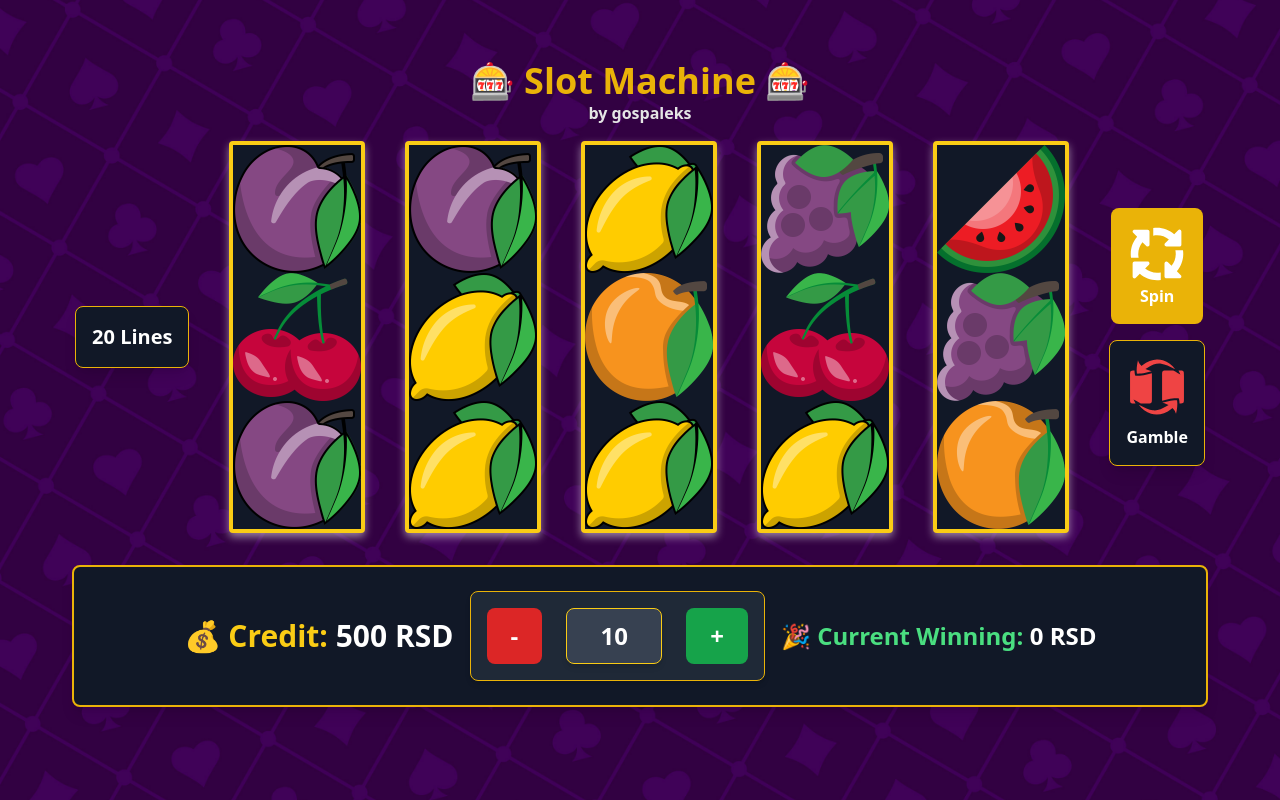
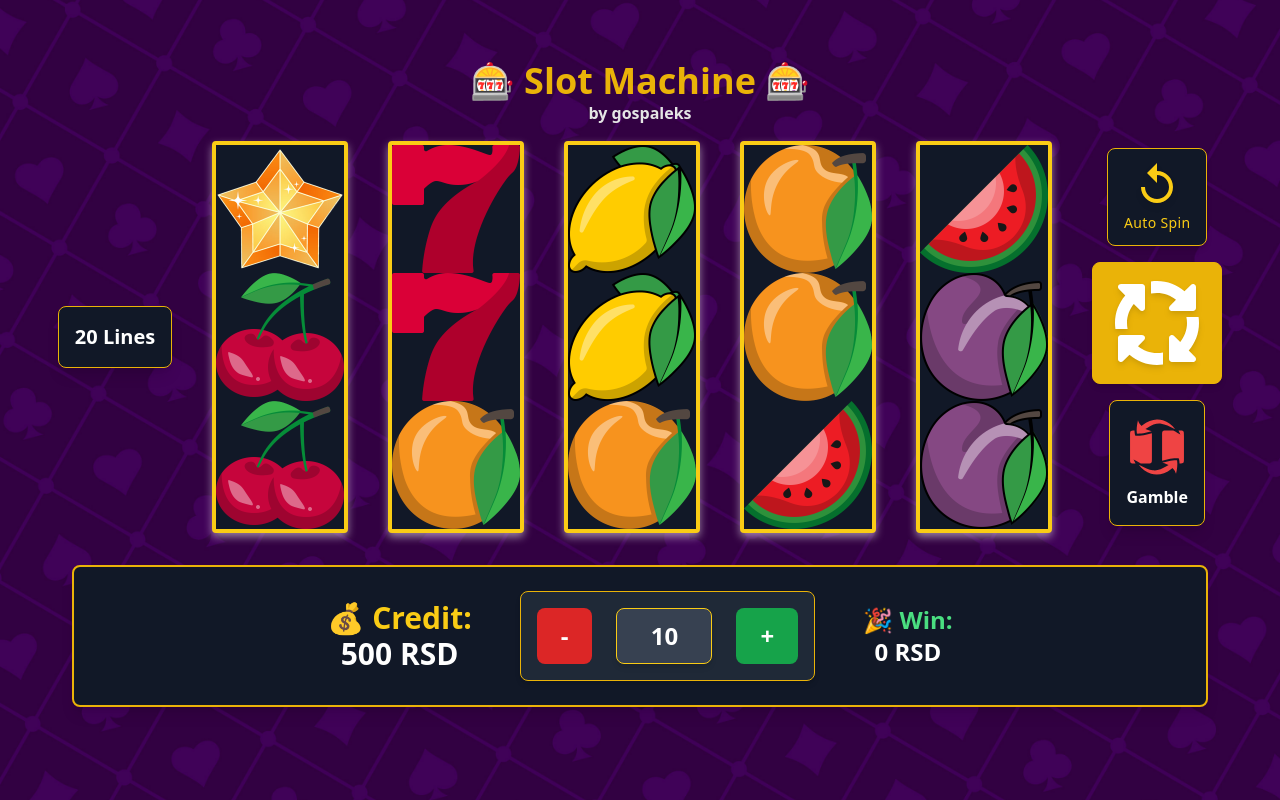
Before and after one commit to gospaleks/slot-game, a React (Vite) app: page / in a window 1280 px wide. Built offline with nearby package versions, Linux system fonts and the light colour scheme; no server answers.

Commit message:
Fruit generator changed a lot!!! Auto spin button added. Added Star symbol

```diff
--- a/src/App.tsx
+++ b/src/App.tsx
@@ -1,5 +1,6 @@
 import { FaArrowsSpin } from "react-icons/fa6";
 import { GiCardExchange } from "react-icons/gi";
+import { MdOutlineReplay } from "react-icons/md";
 import { useSlots } from "./context";
 import Slots from "./components/Slots";
 import { useEffect, useState } from "react";
@@ -10,6 +11,7 @@ import Gambling from "./components/Gambling";
 const App = () => {
   const { handleSpin, currentWinning } = useSlots();
   const [isGambling, setIsGambling] = useState(false);
+  const [isAutoSpinning, setIsAutoSpinning] = useState(false);
 
   // Dodajemo event listener za space key
   useEffect(() => {
@@ -30,6 +32,17 @@ const App = () => {
     };
   }, [handleSpin, isGambling]);
 
+  // Auto spin effect
+  useEffect(() => {
+    if (isAutoSpinning) {
+      const interval = setInterval(() => {
+        handleSpin();
+      }, 1000);
+
+      return () => clearInterval(interval);
+    }
+  }, [isAutoSpinning, handleSpin]);
+
   return (
     <div className="flex h-screen flex-col items-center justify-center">
       <div className="container mx-auto p-10">
@@ -43,16 +56,27 @@ const App = () => {
           <Slots />
           <div className="flex flex-col items-center justify-center gap-4">
             <button
+              onClick={() => setIsAutoSpinning(!isAutoSpinning)}
+              className="flex flex-col items-center justify-center gap-1 rounded-lg border border-yellow-500 bg-gray-900 px-4 py-3 text-white shadow-md transition hover:bg-gray-800 active:scale-95"
+            >
+              <MdOutlineReplay className="text-5xl text-yellow-400 drop-shadow-md" />
+              <span className="text-sm font-medium tracking-wide text-yellow-400">
+                {isAutoSpinning ? "Stop" : "Auto Spin"}
+              </span>
+            </button>
+
+            <button
               onClick={handleSpin}
-              className="rounded-lg bg-yellow-500 p-4 font-bold text-white hover:bg-yellow-600"
+              disabled={isAutoSpinning}
+              className="flex flex-col items-center justify-center gap-1 rounded-lg border border-yellow-500 bg-yellow-500 px-4 py-3 text-white shadow-md transition hover:bg-yellow-600 active:scale-95"
             >
-              <FaArrowsSpin className="text-6xl" />
-              <span className="mt-2 text-white">Spin</span>
+              <FaArrowsSpin className="text-8xl drop-shadow-md" />
             </button>
+
             <button
-              disabled={currentWinning === 0}
+              disabled={isAutoSpinning || currentWinning === 0}
               onClick={() => setIsGambling(true)}
-              className="flex flex-col items-center justify-center rounded-lg border border-yellow-500 bg-gray-900 p-4 shadow-lg hover:bg-gray-800"
+              className="flex flex-col items-center justify-center rounded-lg border border-yellow-500 bg-gray-900 p-4 shadow-lg hover:bg-gray-800 active:scale-95"
             >
               <GiCardExchange className="text-6xl text-red-500" />
               <span className="mt-2 font-bold text-white">Gamble</span>
--- a/src/components/Balance.tsx
+++ b/src/components/Balance.tsx
@@ -24,9 +24,10 @@ const Balance = () => {
   return (
     <div className="m-8 flex flex-row items-center justify-center gap-4 rounded-lg border-2 border-yellow-500 bg-gray-900 p-6 shadow-lg">
       {/* Credit Display */}
-      <p className="text-3xl font-extrabold text-yellow-400">
-        💰 Credit: <span className="text-white">{credit} RSD</span>
-      </p>
+      <div className="flex flex-col items-center px-8 text-3xl font-extrabold text-yellow-400">
+        <span>💰 Credit:</span>
+        <span className="text-white">{credit} RSD</span>
+      </div>
 
       {/* Bet Controls */}
       <div className="flex items-center gap-6 rounded-lg border border-yellow-500 bg-gray-800 p-4 shadow-md">
@@ -56,10 +57,10 @@ const Balance = () => {
       </div>
 
       {/* Current Winning Display */}
-      <p className="text-2xl font-bold text-green-400">
-        🎉 Current Winning:{" "}
+      <div className="flex flex-col items-center px-8 text-2xl font-bold text-green-400">
+        <span>🎉 Win:</span>
         <span className="text-white">{currentWinning} RSD</span>
-      </p>
+      </div>
     </div>
   );
 };
--- a/src/components/Slots.tsx
+++ b/src/components/Slots.tsx
@@ -61,7 +61,8 @@ const Slots = () => {
     if (isAnimating.some((anim) => anim) || winningLines.length > 0) return;
 
     const lines = showWinningLines(grid);
-    const winning = calculateWinnings(lines, bet);
+    const winning = calculateWinnings(lines, grid, bet);
+
     setCurrentWinning(winning);
     setWinningLines(lines);
   }, [grid]);
--- a/src/context.tsx
+++ b/src/context.tsx
@@ -1,7 +1,7 @@
 import { useCallback, useContext, useState } from "react";
 import { createContext } from "react";
 import { GlobalContextType, Fruit } from "./types";
-import { getRandomFruit } from "./utils/fruitPayouts";
+import reelStrips from "./data/reelStrips";
 
 export const GlobalContext = createContext<GlobalContextType | null>(null);
 
@@ -28,14 +28,20 @@ const GlobalContextProvider = ({ children }: { children: React.ReactNode }) => {
     const values: Fruit[][] = [];
 
     for (let i = 0; i < 5; i++) {
-      const row: Fruit[] = [];
-      for (let j = 0; j < (init ? 23 : 20); j++) {
-        row.push(getRandomFruit());
+      // Pozicija sa koje pocinje reel
+      const randomIndex = Math.floor(Math.random() * 40);
+      // Dupliramo niz da bismo omogućili kružno uzimanje elemenata
+      const reel = [...reelStrips[i], ...reelStrips[i]];
+      if (init) {
+        values.push(reel.slice(randomIndex, randomIndex + 23));
+      } else {
+        const selectedValues = reel.slice(randomIndex, randomIndex + 20);
+        const rearrangedValues = [
+          ...selectedValues.slice(3),
+          ...selectedValues.slice(0, 3),
+        ];
+        values.push(rearrangedValues);
       }
-      if (!init) {
-        row.push(...slotValues[i].splice(0, 3));
-      }
-      values.push(row);
     }
 
     return values;
--- a/src/data/reelStrips.ts
+++ b/src/data/reelStrips.ts
@@ -1,120 +1,215 @@
 import { Fruit } from "../types";
 
 const reelStrips: Fruit[][] = [
-  // Reel 1
   [
     Fruit.Cherry,
+    Fruit.Cherry,
+    Fruit.Cherry,
+    Fruit.Cherry,
+    Fruit.Lemon,
+    Fruit.Lemon,
+    Fruit.Lemon,
     Fruit.Lemon,
     Fruit.Orange,
+    Fruit.Orange,
+    Fruit.Orange,
+    Fruit.Orange,
+    Fruit.Plum,
+    Fruit.Plum,
+    Fruit.Watermelon,
+    Fruit.Watermelon,
+    Fruit.Grapes,
+    Fruit.Grapes,
+    Fruit.Seven,
+    Fruit.Seven,
+    Fruit.Cherry,
+    Fruit.Cherry,
+    Fruit.Lemon,
+    Fruit.Lemon,
+    Fruit.Orange,
+    Fruit.Orange,
+    Fruit.Plum,
+    Fruit.Plum,
+    Fruit.Watermelon,
+    Fruit.Watermelon,
+    Fruit.Grapes,
+    Fruit.Grapes,
+    Fruit.Seven,
+    Fruit.Seven,
+    Fruit.Star,
+    Fruit.Cherry,
+    Fruit.Cherry,
+    Fruit.Lemon,
+    Fruit.Lemon,
+    Fruit.Orange,
+  ],
+  [
+    Fruit.Orange,
+    Fruit.Orange,
+    Fruit.Orange,
+    Fruit.Orange,
+    Fruit.Cherry,
+    Fruit.Cherry,
+    Fruit.Cherry,
+    Fruit.Cherry,
+    Fruit.Lemon,
+    Fruit.Lemon,
+    Fruit.Lemon,
+    Fruit.Lemon,
+    Fruit.Plum,
+    Fruit.Plum,
+    Fruit.Watermelon,
+    Fruit.Watermelon,
+    Fruit.Grapes,
+    Fruit.Grapes,
+    Fruit.Seven,
+    Fruit.Seven,
+    Fruit.Orange,
+    Fruit.Orange,
+    Fruit.Cherry,
+    Fruit.Cherry,
+    Fruit.Lemon,
+    Fruit.Lemon,
+    Fruit.Plum,
+    Fruit.Plum,
+    Fruit.Watermelon,
+    Fruit.Watermelon,
+    Fruit.Grapes,
+    Fruit.Grapes,
+    Fruit.Star,
+    Fruit.Seven,
+    Fruit.Seven,
+    Fruit.Cherry,
+    Fruit.Cherry,
+    Fruit.Lemon,
+    Fruit.Lemon,
+    Fruit.Orange,
+  ],
+  [
+    Fruit.Plum,
+    Fruit.Plum,
+    Fruit.Plum,
+    Fruit.Plum,
+    Fruit.Watermelon,
+    Fruit.Watermelon,
+    Fruit.Watermelon,
+    Fruit.Watermelon,
+    Fruit.Cherry,
+    Fruit.Cherry,
+    Fruit.Cherry,
+    Fruit.Cherry,
+    Fruit.Lemon,
+    Fruit.Lemon,
+    Fruit.Orange,
+    Fruit.Orange,
+    Fruit.Grapes,
+    Fruit.Grapes,
+    Fruit.Seven,
+    Fruit.Seven,
+    Fruit.Plum,
+    Fruit.Plum,
+    Fruit.Watermelon,
+    Fruit.Watermelon,
+    Fruit.Cherry,
+    Fruit.Cherry,
+    Fruit.Lemon,
+    Fruit.Lemon,
+    Fruit.Orange,
+    Fruit.Orange,
+    Fruit.Grapes,
+    Fruit.Grapes,
+    Fruit.Star,
+    Fruit.Seven,
+    Fruit.Seven,
+    Fruit.Cherry,
+    Fruit.Cherry,
+    Fruit.Lemon,
+    Fruit.Lemon,
+    Fruit.Orange,
+  ],
+  [
+    Fruit.Grapes,
+    Fruit.Grapes,
+    Fruit.Grapes,
+    Fruit.Grapes,
+    Fruit.Seven,
+    Fruit.Seven,
+    Fruit.Seven,
+    Fruit.Seven,
+    Fruit.Plum,
+    Fruit.Plum,
+    Fruit.Plum,
+    Fruit.Plum,
+    Fruit.Watermelon,
+    Fruit.Watermelon,
+    Fruit.Cherry,
+    Fruit.Cherry,
+    Fruit.Lemon,
+    Fruit.Lemon,
+    Fruit.Orange,
+    Fruit.Orange,
+    Fruit.Grapes,
+    Fruit.Grapes,
+    Fruit.Seven,
+    Fruit.Seven,
+    Fruit.Plum,
+    Fruit.Plum,
+    Fruit.Watermelon,
+    Fruit.Watermelon,
+    Fruit.Cherry,
+    Fruit.Cherry,
+    Fruit.Lemon,
+    Fruit.Lemon,
+    Fruit.Star,
+    Fruit.Orange,
+    Fruit.Orange,
+    Fruit.Grapes,
+    Fruit.Grapes,
+    Fruit.Seven,
+    Fruit.Seven,
+    Fruit.Plum,
+  ],
+  [
+    Fruit.Seven,
+    Fruit.Seven,
+    Fruit.Seven,
     Fruit.Seven,
     Fruit.Grapes,
+    Fruit.Grapes,
+    Fruit.Grapes,
+    Fruit.Grapes,
+    Fruit.Plum,
+    Fruit.Plum,
+    Fruit.Plum,
+    Fruit.Plum,
     Fruit.Watermelon,
-    Fruit.Plum,
+    Fruit.Watermelon,
+    Fruit.Cherry,
+    Fruit.Cherry,
+    Fruit.Lemon,
     Fruit.Lemon,
     Fruit.Orange,
-    Fruit.Cherry,
+    Fruit.Orange,
+    Fruit.Seven,
+    Fruit.Seven,
     Fruit.Grapes,
+    Fruit.Grapes,
+    Fruit.Plum,
+    Fruit.Plum,
     Fruit.Watermelon,
-    Fruit.Seven,
-    Fruit.Plum,
-    Fruit.Orange,
-    Fruit.Lemon,
     Fruit.Watermelon,
     Fruit.Cherry,
-    Fruit.Grapes,
+    Fruit.Cherry,
+    Fruit.Lemon,
+    Fruit.Lemon,
+    Fruit.Star,
+    Fruit.Orange,
+    Fruit.Orange,
     Fruit.Seven,
-  ],
-  // Reel 2
-  [
-    Fruit.Lemon,
-    Fruit.Orange,
-    Fruit.Cherry,
     Fruit.Seven,
     Fruit.Grapes,
-    Fruit.Watermelon,
-    Fruit.Plum,
-    Fruit.Cherry,
-    Fruit.Lemon,
-    Fruit.Orange,
-    Fruit.Grapes,
-    Fruit.Watermelon,
-    Fruit.Plum,
-    Fruit.Seven,
-    Fruit.Lemon,
-    Fruit.Orange,
-    Fruit.Watermelon,
-    Fruit.Grapes,
-    Fruit.Seven,
-    Fruit.Cherry,
-  ],
-  // Reel 3
-  [
-    Fruit.Orange,
-    Fruit.Lemon,
-    Fruit.Grapes,
-    Fruit.Seven,
-    Fruit.Cherry,
-    Fruit.Watermelon,
-    Fruit.Plum,
-    Fruit.Orange,
-    Fruit.Grapes,
-    Fruit.Cherry,
-    Fruit.Lemon,
-    Fruit.Watermelon,
-    Fruit.Seven,
-    Fruit.Plum,
-    Fruit.Orange,
-    Fruit.Lemon,
-    Fruit.Watermelon,
-    Fruit.Grapes,
-    Fruit.Cherry,
-    Fruit.Seven,
-  ],
-  // Reel 4
-  [
-    Fruit.Grapes,
-    Fruit.Watermelon,
-    Fruit.Seven,
-    Fruit.Cherry,
-    Fruit.Lemon,
-    Fruit.Orange,
-    Fruit.Plum,
-    Fruit.Watermelon,
-    Fruit.Seven,
-    Fruit.Cherry,
-    Fruit.Lemon,
-    Fruit.Orange,
     Fruit.Grapes,
     Fruit.Plum,
-    Fruit.Watermelon,
-    Fruit.Seven,
-    Fruit.Orange,
-    Fruit.Lemon,
-    Fruit.Cherry,
-    Fruit.Grapes,
-  ],
-  // Reel 5
-  [
-    Fruit.Seven,
-    Fruit.Cherry,
-    Fruit.Lemon,
-    Fruit.Orange,
-    Fruit.Watermelon,
-    Fruit.Plum,
-    Fruit.Grapes,
-    Fruit.Seven,
-    Fruit.Cherry,
-    Fruit.Lemon,
-    Fruit.Orange,
-    Fruit.Watermelon,
-    Fruit.Grapes,
-    Fruit.Plum,
-    Fruit.Seven,
-    Fruit.Lemon,
-    Fruit.Orange,
-    Fruit.Cherry,
-    Fruit.Watermelon,
-    Fruit.Grapes,
   ],
 ];
 
--- a/src/types.ts
+++ b/src/types.ts
@@ -6,6 +6,7 @@ export enum Fruit {
   Plum,
   Grapes,
   Seven,
+  Star,
 }
 
 export type Result = {
--- a/src/utils/fruitPayouts.ts
+++ b/src/utils/fruitPayouts.ts
@@ -1,7 +1,8 @@
 import { Fruit, Result } from "../types";
 
 // Vrednosti payout-a za svako voce
-const fruitPayouts: Record<Fruit, { 3: number; 4: number; 5: number }> = {
+export const fruitPayouts: Record<Fruit, { 3: number; 4: number; 5: number }> =
+  {
     [Fruit.Cherry]: { 3: 0.5, 4: 1, 5: 5 },
     [Fruit.Lemon]: { 3: 0.5, 4: 1, 5: 5 },
     [Fruit.Orange]: { 3: 0.5, 4: 1, 5: 5 },
@@ -12,47 +13,18 @@ const fruitPayouts: Record<Fruit, { 3: number; 4: number; 5: number }> = {
     [Fruit.Grapes]: { 3: 1, 4: 4, 5: 20 },
 
     [Fruit.Seven]: { 3: 2, 4: 20, 5: 50 },
+
+    [Fruit.Star]: { 3: 5, 4: 20, 5: 500 }, // Specijalni simbol
   };
-
-// Tezine voca za custom distribuciju
-const weightedFruits: { fruit: Fruit; weight: number }[] = [
-  { fruit: Fruit.Cherry, weight: 30 },
-  { fruit: Fruit.Lemon, weight: 30 },
-  { fruit: Fruit.Orange, weight: 20 },
-
-  { fruit: Fruit.Plum, weight: 15 },
-  { fruit: Fruit.Watermelon, weight: 15 },
-
-  { fruit: Fruit.Grapes, weight: 10 },
-  { fruit: Fruit.Seven, weight: 5 },
-];
 
 export const betValues = [10, 20, 40, 50, 100, 200, 500, 1000];
 
-// Custom distribucija voca
-export const getRandomFruit = (): Fruit => {
-  const totalWeight = weightedFruits.reduce(
-    (sum, item) => sum + item.weight,
-    0,
-  );
-  const randomNum = Math.random() * totalWeight;
-
-  let cumulativeWeight = 0;
-  for (const item of weightedFruits) {
-    cumulativeWeight += item.weight;
-    if (randomNum <= cumulativeWeight) {
-      return item.fruit;
-    }
-  }
-
-  return Fruit.Cherry; // Default (nikad se ne bi desilo)
-};
-
 export const calculateWinnings = (
   winningLines: Result[],
+  grid: Fruit[][],
   betAmount: number,
 ): number => {
-  return winningLines.reduce((total, win) => {
+  const winningFromLines = winningLines.reduce((total, win) => {
     const fruit = win.fruit as Fruit;
     const count = win.contiguosFruit as 3 | 4 | 5;
 
@@ -63,4 +35,12 @@ export const calculateWinnings = (
     // Skaliranje prema betAmount
     return Math.round(total + betAmount * payout);
   }, 0);
+
+  const numOfStars = grid.flat().filter((fruit) => fruit === Fruit.Star)
+    .length as 3 | 4 | 5;
+
+  const winningFromStars =
+    (fruitPayouts[Fruit.Star][numOfStars] || 0) * betAmount;
+
+  return winningFromLines + winningFromStars;
 };
--- a/src/utils/showWinningLines.ts
+++ b/src/utils/showWinningLines.ts
@@ -4,15 +4,26 @@ import { Fruit, Result } from "../types";
 const showWinningLines = (grid: Fruit[][]) => {
   let winningLines: Result[] = [];
 
+  // Za svaku liniju
   winningLinesPositions.forEach((line, index) => {
     let win = true;
     let firstFruit: number | null = null;
     let numOfContiguousFruits: number = 0;
 
-    line.forEach((pos) => {
+    // Za svaku poziciju u liniji
+    for (let i = 0; i < line.length; i++) {
+      let pos = line[i];
       let row = pos[0];
       let col = pos[1];
       let fruit = grid[row][col];
+
+      // Ako je zvezda prekida se lanac
+      if (fruit === Fruit.Star) {
+        if (numOfContiguousFruits >= 3) win = true;
+        else win = false;
+
+        break;
+      }
 
       if (firstFruit === null) {
         if (fruit !== 7) firstFruit = fruit;
@@ -23,8 +34,9 @@ const showWinningLines = (grid: Fruit[][]) => {
       else {
         win = false;
       }
-    });
+    }
 
+    // Ako imamo lanac od 3 ili vise
     if (numOfContiguousFruits >= 3) {
       winningLines.push({
         line: index,
```
Also changed, not shown: src/assets/fruits/8.png (added). Lines whose indentation alone changed are shown as unchanged.
